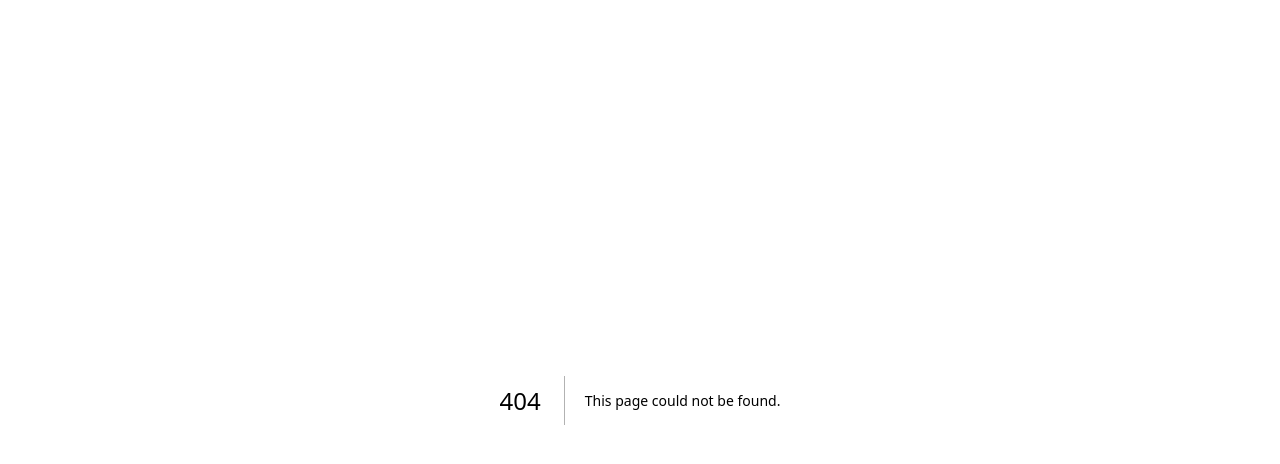
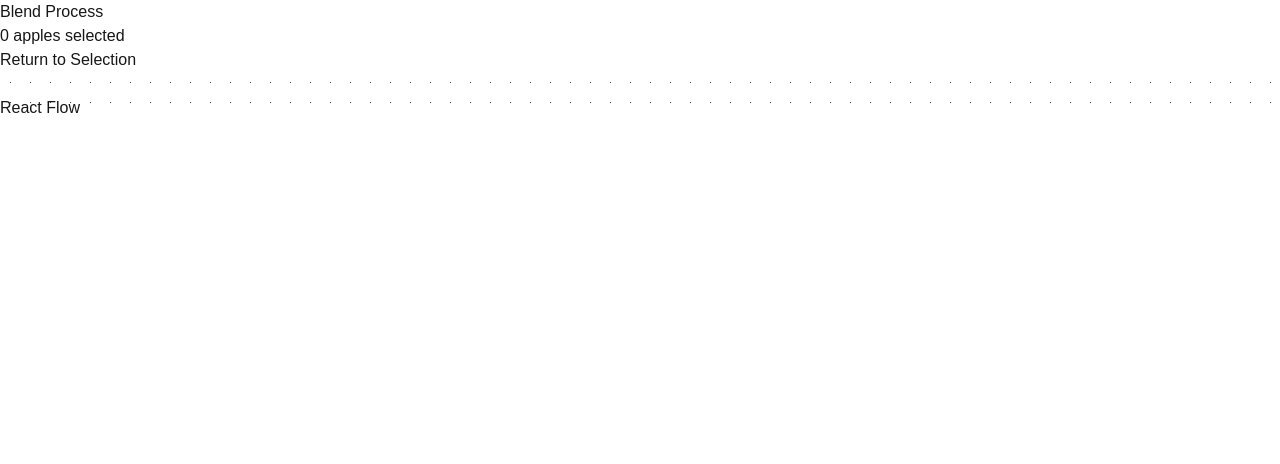
Before and after one commit to BlackPearlescence/cider-maker, a Next.js app: page /blend in a window 1280 px wide. Before the commit this address had no page. Shown: the top 464 px of the page. Built offline with nearby package versions, Linux system fonts and the light colour scheme.

Commit message:
chore: set up blend page

```diff
--- /dev/null
+++ b/app/blend/page.tsx
@@ -0,0 +1,5 @@
+import { BlendFlow } from "../components/BlendFlow";
+
+export default function BlendPage() {
+  return <BlendFlow />;
+}
--- /dev/null
+++ b/app/components/BlendFlow.tsx
@@ -0,0 +1,28 @@
+"use client";
+
+import Link from "next/link";
+import { useBatchStore } from "../stores/useBatchStore";
+import {
+  ReactFlow,
+  Background,
+  Controls,
+  useEdgesState,
+  useNodesState,
+} from "@xyflow/react";
+export const BlendFlow = () => {
+  const apples = useBatchStore((state) => state.apples);
+  const [nodes, setNodes, onNodesChange] = useNodesState([]);
+  const [edges, setEdges, onEdgesChange] = useEdgesState([]);
+
+  return (
+    <div>
+      <h1>Blend Process</h1>
+      <p>{apples.length} apples selected</p>
+      <Link href="/">Return to Selection</Link>
+      <ReactFlow nodes={nodes} edges={edges}>
+        <Background />
+        <Controls />
+      </ReactFlow>
+    </div>
+  );
+};
--- a/app/components/BottomDrawer.tsx
+++ b/app/components/BottomDrawer.tsx
@@ -3,6 +3,7 @@
 import { useEffect, useState } from "react";
 import { useBatchStore } from "../stores/useBatchStore";
 import { AppleDrawerCard } from "./AppleDrawerCard";
+import Link from "next/link";
 
 export const BottomDrawer = () => {
   const [isBatchOpen, setIsBatchOpen] = useState(false);
@@ -29,9 +30,12 @@ export const BottomDrawer = () => {
               />
             ))}
           </div>
-          <button className="w-full border border-[#2d5a27] bg-[#2d5a27] px-4 py-3 text-sm font-bold uppercase tracking-widest text-white transition-all duration-200 ease-out hover:bg-transparent hover:text-[#2d5a27] hover:shadow-[0_8px_20px_rgba(45,90,39,0.18)] active:translate-y-px disabled:cursor-not-allowed disabled:border-[#2d5a27]/20 disabled:bg-[#2d5a27]/20 disabled:text-[#2d5a27]/40 disabled:shadow-none">
+          <Link
+            href="/blend"
+            className="block w-full border border-[#2d5a27] bg-[#2d5a27] px-4 py-3 text-center text-sm font-bold uppercase tracking-widest text-white transition-all duration-200 ease-out hover:bg-transparent hover:text-[#2d5a27] hover:shadow-[0_8px_20px_rgba(45,90,39,0.18)]"
+          >
             Proceed to Blend
-          </button>
+          </Link>
         </div>
       ) : null}
     </div>
--- a/package.json
+++ b/package.json
@@ -15,6 +15,7 @@
     "@prisma/adapter-pg": "^7.8.0",
     "@prisma/client": "^7.8.0",
     "@radix-ui/react-slider": "^1.3.6",
+    "@xyflow/react": "^12.10.2",
     "dotenv": "^17.4.2",
     "next": "16.2.4",
     "pg": "^8.20.0",
```
Also changed, not shown: 1 other file (tests, documents, lock files or other folders).
